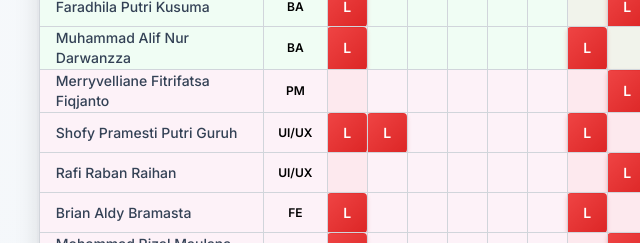
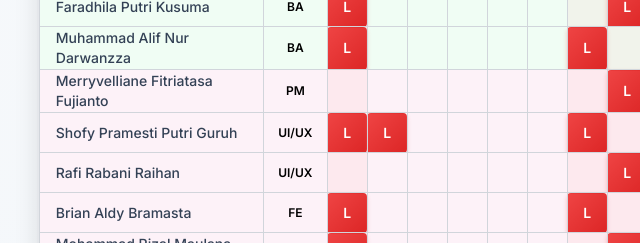
Before and after one commit to ybwhocodes/jadwal-libur-dasaria-busdevgov-coresystem, a plain HTML site: page index.html in a window 1280 px wide. Shown: the part 708-951 px from the top of the page, 0-640 px from the left. Drawn offline with nearby package versions, Linux system fonts and the light colour scheme.

Commit message:
feat-februari

```diff
--- a/index.html
+++ b/index.html
@@ -245,9 +245,9 @@
       { name: "Yusuf Ananta Tirtojojo",     ba: "BA", rowClass: "row-green" },
       { name: "Faradhila Putri Kusuma",     ba: "BA", rowClass: "row-green" },
       { name: "Muhammad Alif Nur Darwanzza",ba: "BA", rowClass: "row-green" },
-      { name: "Merryvelliane Fitrifatsa Fiqjanto", ba: "PM", rowClass: "row-pink" },
+      { name: "Merryvelliane Fitriatasa Fujianto", ba: "PM", rowClass: "row-pink" },
       { name: "Shofy Pramesti Putri Guruh", ba: "UI/UX", rowClass: "row-pink" },
-      { name: "Rafi Raban Raihan",          ba: "UI/UX", rowClass: "row-pink" },
+      { name: "Rafi Rabani Raihan",          ba: "UI/UX", rowClass: "row-pink" },
       { name: "Brian Aldy Bramasta",        ba: "FE", rowClass: "row-pink" },
       { name: "Mohammad Rizal Maulana Najib", ba: "BE", rowClass: "row-pink" },
       { name: "Graevin Rivaldy",             ba: "NPE", rowClass: "row-blue" },
@@ -278,13 +278,13 @@
       "Muhammad Alif Nur Darwanzza": {
          "2026-02-01":"L","2026-02-06":"", "2026-02-07":"L", "2026-02-15":"L","2026-02-16":"L", "2026-02-21":"L"
       },
-      "Merryvelliane Fitrifatsa Fiqjanto": {
+      "Merryvelliane Fitriatasa Fujianto": {
         "2026-02-08":"L","2026-02-09":"L", "2026-02-15":"L", "2026-02-21":"L", "2026-02-28":"L"
       },
       "Shofy Pramesti Putri Guruh": {
         "2026-02-01":"L", "2026-02-02":"L", "2026-02-07":"L", "2026-02-14":"L", "2026-02-21":"L"
       },
-      "Rafi Raban Raihan": {
+      "Rafi Rabani Raihan": {
         "2026-02-08":"L", "2026-02-15":"L", "2026-02-17":"L", "2026-02-22":"L", "2026-02-28":"L"
       },
       "Brian Aldy Bramasta": {
```
